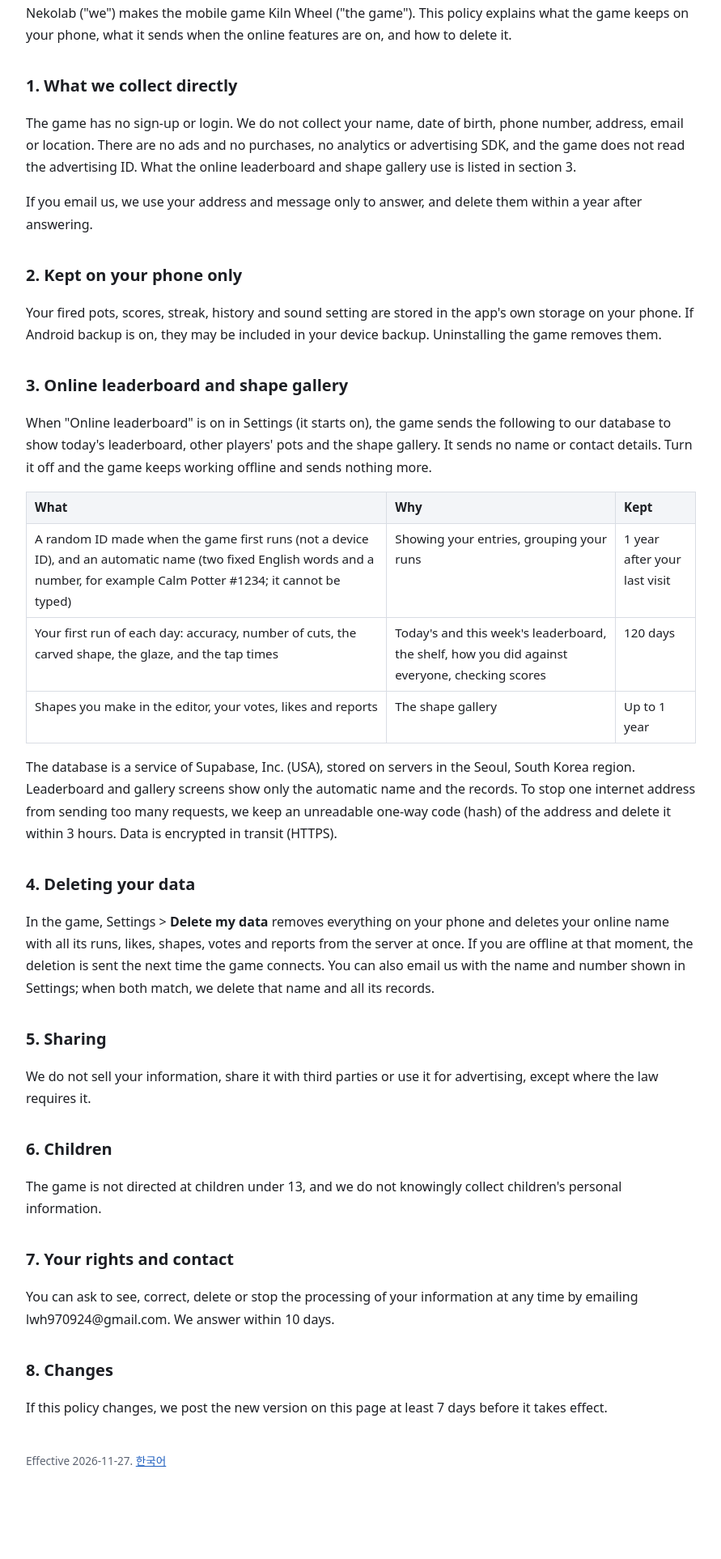
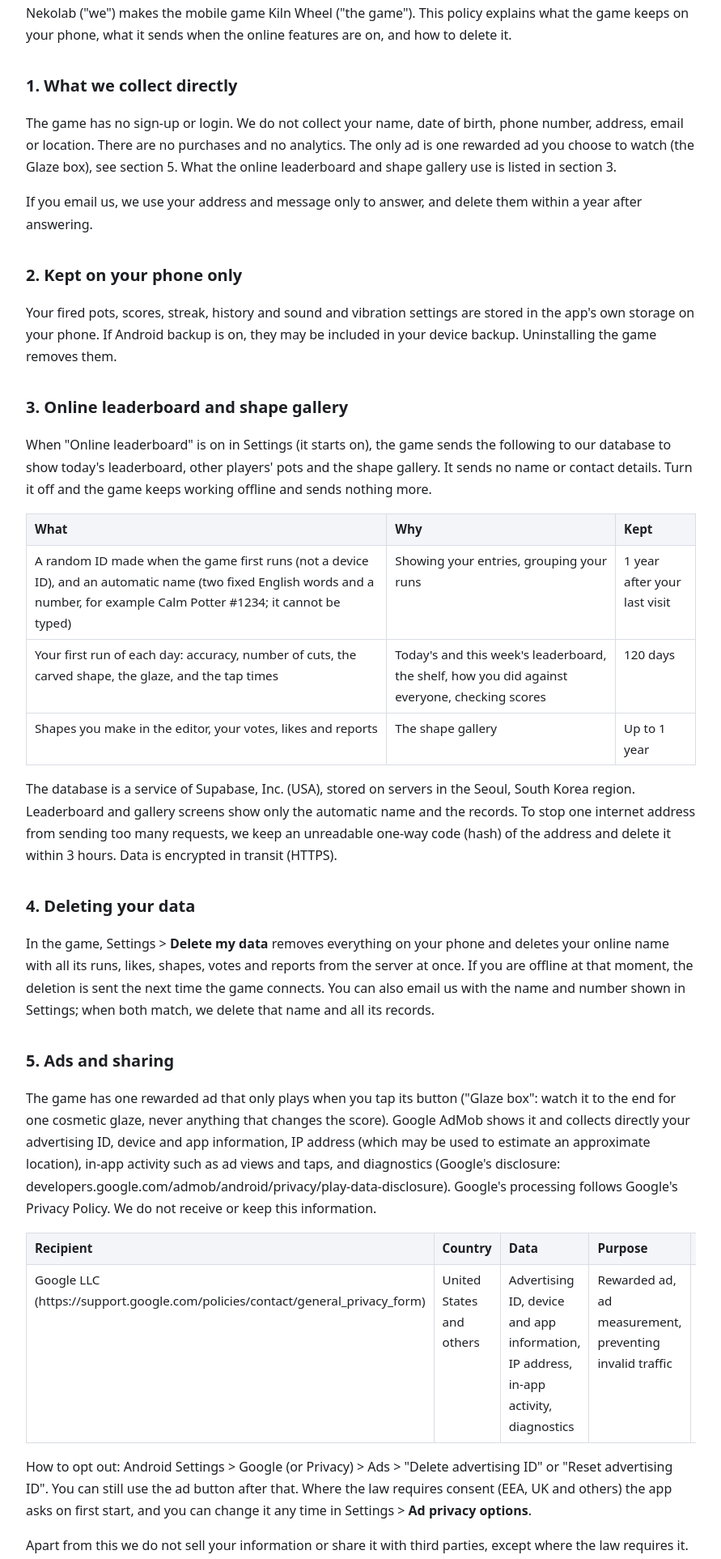
Before and after one commit to pabang0620/pabang0620.github.io, a plain HTML site: page kiln-wheel/en/privacy.html in a window 1280 px wide. Shown: the part 81-2006 px from the top of the page at 81% size, without its empty margins (194-1085 px from the left). Before the commit the page ends 1960 px from the top, so only its background shows below. Drawn offline with Linux system fonts and the light colour scheme.

Commit message:
docs: Kiln Wheel 개인정보처리방침 광고 항목
Co-Authored-By: Claude Opus 5.5 <noreply@anthropic.com>

```diff
--- a/kiln-wheel/en/privacy.html
+++ b/kiln-wheel/en/privacy.html
@@ -14,23 +14,26 @@ footer{margin-top:40px;color:var(--muted);font-size:.85rem}
 </style></head><body><main><h1>Privacy Policy</h1>
 <p>Nekolab (&quot;we&quot;) makes the mobile game Kiln Wheel (&quot;the game&quot;). This policy explains what the game keeps on your phone, what it sends when the online features are on, and how to delete it.</p>
 <h2>1. What we collect directly</h2>
-<p>The game has no sign-up or login. We do not collect your name, date of birth, phone number, address, email or location. There are no ads and no purchases, no analytics or advertising SDK, and the game does not read the advertising ID. What the online leaderboard and shape gallery use is listed in section 3.</p>
+<p>The game has no sign-up or login. We do not collect your name, date of birth, phone number, address, email or location. There are no purchases and no analytics. The only ad is one rewarded ad you choose to watch (the Glaze box), see section 5. What the online leaderboard and shape gallery use is listed in section 3.</p>
 <p>If you email us, we use your address and message only to answer, and delete them within a year after answering.</p>
 <h2>2. Kept on your phone only</h2>
-<p>Your fired pots, scores, streak, history and sound setting are stored in the app's own storage on your phone. If Android backup is on, they may be included in your device backup. Uninstalling the game removes them.</p>
+<p>Your fired pots, scores, streak, history and sound and vibration settings are stored in the app's own storage on your phone. If Android backup is on, they may be included in your device backup. Uninstalling the game removes them.</p>
 <h2>3. Online leaderboard and shape gallery</h2>
 <p>When &quot;Online leaderboard&quot; is on in Settings (it starts on), the game sends the following to our database to show today's leaderboard, other players' pots and the shape gallery. It sends no name or contact details. Turn it off and the game keeps working offline and sends nothing more.</p>
 <div class="table"><table><thead><tr><th>What</th><th>Why</th><th>Kept</th></tr></thead><tbody><tr><td>A random ID made when the game first runs (not a device ID), and an automatic name (two fixed English words and a number, for example Calm Potter #1234; it cannot be typed)</td><td>Showing your entries, grouping your runs</td><td>1 year after your last visit</td></tr><tr><td>Your first run of each day: accuracy, number of cuts, the carved shape, the glaze, and the tap times</td><td>Today's and this week's leaderboard, the shelf, how you did against everyone, checking scores</td><td>120 days</td></tr><tr><td>Shapes you make in the editor, your votes, likes and reports</td><td>The shape gallery</td><td>Up to 1 year</td></tr></tbody></table></div>
 <p>The database is a service of Supabase, Inc. (USA), stored on servers in the Seoul, South Korea region. Leaderboard and gallery screens show only the automatic name and the records. To stop one internet address from sending too many requests, we keep an unreadable one-way code (hash) of the address and delete it within 3 hours. Data is encrypted in transit (HTTPS).</p>
 <h2>4. Deleting your data</h2>
 <p>In the game, Settings &gt; <b>Delete my data</b> removes everything on your phone and deletes your online name with all its runs, likes, shapes, votes and reports from the server at once. If you are offline at that moment, the deletion is sent the next time the game connects. You can also email us with the name and number shown in Settings; when both match, we delete that name and all its records.</p>
-<h2>5. Sharing</h2>
-<p>We do not sell your information, share it with third parties or use it for advertising, except where the law requires it.</p>
+<h2>5. Ads and sharing</h2>
+<p>The game has one rewarded ad that only plays when you tap its button (&quot;Glaze box&quot;: watch it to the end for one cosmetic glaze, never anything that changes the score). Google AdMob shows it and collects directly your advertising ID, device and app information, IP address (which may be used to estimate an approximate location), in-app activity such as ad views and taps, and diagnostics (Google's disclosure: developers.google.com/admob/android/privacy/play-data-disclosure). Google's processing follows Google's Privacy Policy. We do not receive or keep this information.</p>
+<div class="table"><table><thead><tr><th>Recipient</th><th>Country</th><th>Data</th><th>Purpose</th><th>Kept</th></tr></thead><tbody><tr><td>Google LLC (https://support.google.com/policies/contact/general_privacy_form)</td><td>United States and others</td><td>Advertising ID, device and app information, IP address, in-app activity, diagnostics</td><td>Rewarded ad, ad measurement, preventing invalid traffic</td><td>As set by Google</td></tr></tbody></table></div>
+<p>How to opt out: Android Settings &gt; Google (or Privacy) &gt; Ads &gt; &quot;Delete advertising ID&quot; or &quot;Reset advertising ID&quot;. You can still use the ad button after that. Where the law requires consent (EEA, UK and others) the app asks on first start, and you can change it any time in Settings &gt; <b>Ad privacy options</b>.</p>
+<p>Apart from this we do not sell your information or share it with third parties, except where the law requires it.</p>
 <h2>6. Children</h2>
 <p>The game is not directed at children under 13, and we do not knowingly collect children's personal information.</p>
 <h2>7. Your rights and contact</h2>
 <p>You can ask to see, correct, delete or stop the processing of your information at any time by emailing lwh970924@gmail.com. We answer within 10 days.</p>
 <h2>8. Changes</h2>
 <p>If this policy changes, we post the new version on this page at least 7 days before it takes effect.</p>
-<footer>Effective 2026-11-27. <a href="../privacy.html">한국어</a></footer>
+<footer>Effective 2026-11-28. <a href="../privacy.html">한국어</a></footer>
 </main></body></html>
```
Also changed, not shown: kiln-wheel/privacy.html (+8 -5 lines).
